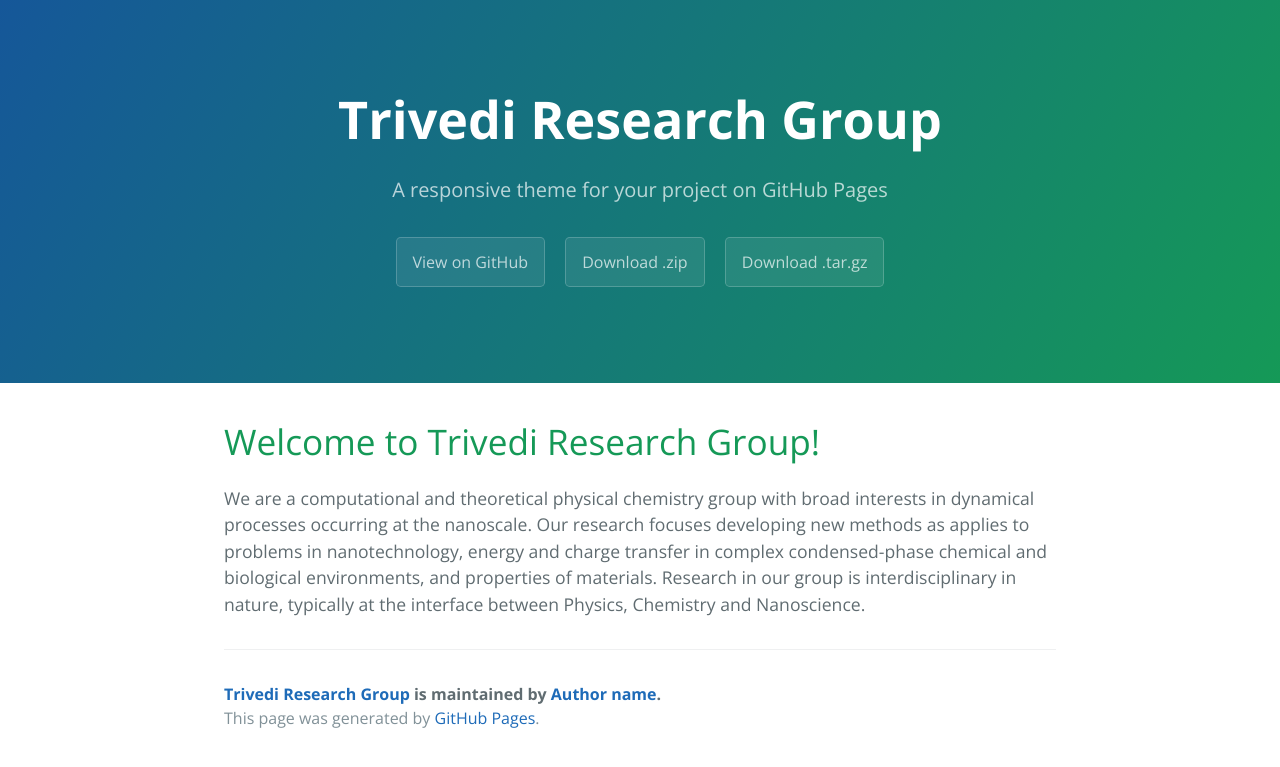
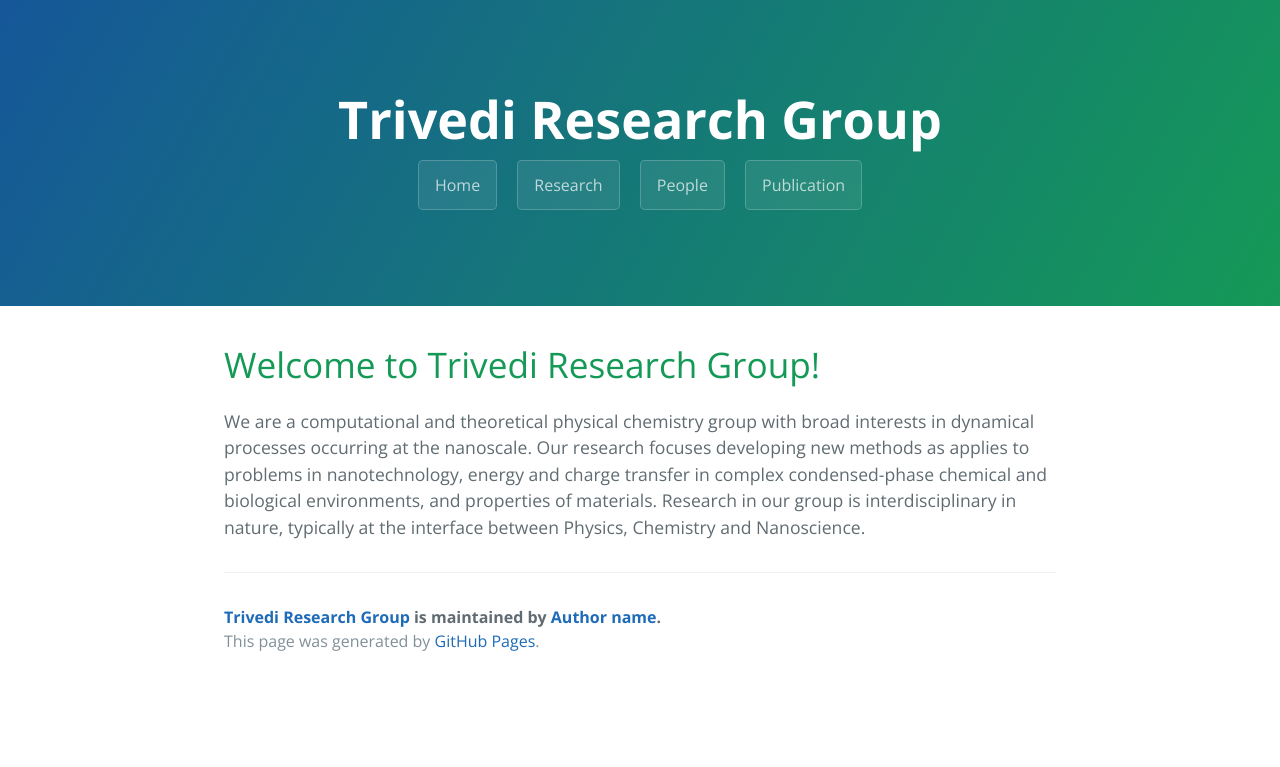
Before and after one commit to dharatrivedi/dharatrivedi.github.io, a Jekyll site: the page built from index.md, in a window 1280 px wide. Shown: the top 767 px of the page. Built offline with Jekyll 4.4.1, drawn with Linux system fonts in a browser that asks for light colours; our own code applies the rules of GitHub Pages for plain Markdown files; the list of posts is cut into pages by our own code.

Commit message:
Update page-header.html

```diff
--- a/_includes/page-header.html
+++ b/_includes/page-header.html
@@ -1,7 +1,7 @@
 <section class="page-header">
   <h1 class="project-name">{{ site.title }}</h1>
-  <h2 class="project-tagline">{{ site.tagline }}</h2>
-  <a href="#" class="btn">View on GitHub</a>
-  <a href="#" class="btn">Download .zip</a>
-  <a href="#" class="btn">Download .tar.gz</a>
+  <a href="#" class="btn">Home</a>
+  <a href="#" class="btn">Research</a>
+  <a href="#" class="btn">People</a>
+  <a href="#" class="btn">Publication</a>
 </section>
```
